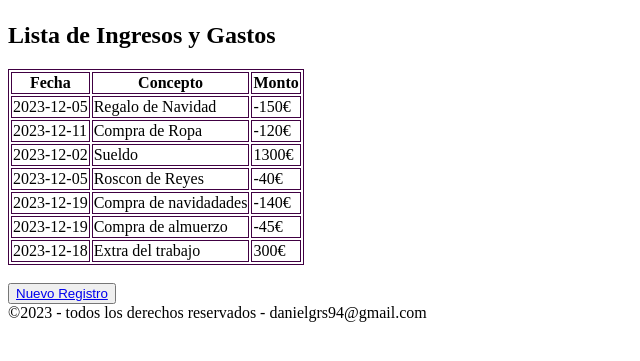
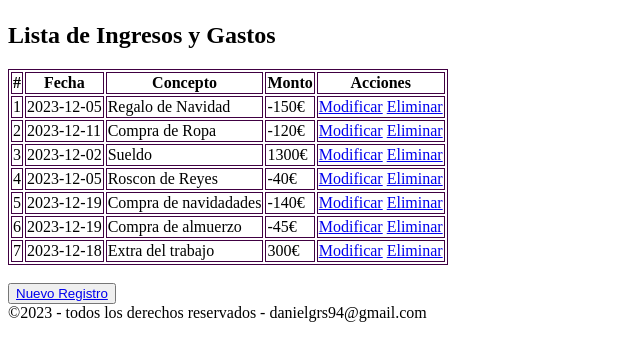
Before and after one commit to RAFART94/APP-INGRESOS-GASTOS, a Flask app: page / in a window 1280 px wide. Shown: the part 87-448 px from the top of the page, without its empty margins (0-640 px from the left). Run offline with Flask 3, Linux system fonts and the light colour scheme.

Commit message:
Actualización de métodos delete y update

```diff
--- a/app_ingresos_gastos/routes.py
+++ b/app_ingresos_gastos/routes.py
@@ -37,13 +37,15 @@ def new():
     else:#Si es GET
         return render_template('new.html', titulo = 'Nuevo', tipoAccion = 'Registro', tipoBoton = 'Guardar', dataForm = {})
 
-@app.route('/delete')
-def delete():
-    return render_template('delete.html', titulo = 'Borrar')
+@app.route('/delete/<int:id>')
+def delete(id):
+    return f'El registro a eliminar es el de id: {id}'
+    #return render_template('delete.html', titulo = 'Borrar')
 
-@app.route('/update')
-def update():
-    return render_template('update.html', titulo = 'Actualizar', tipoAccion = 'Actualización', tipoBoton = 'Editar', dataForm = {})
+@app.route('/update/<int:id>')
+def update(id):
+    return f'El registro a editar es el de id: {id}'
+    #return render_template('update.html', titulo = 'Actualizar', tipoAccion = 'Actualización', tipoBoton = 'Editar', dataForm = {})
 
 def validarFormulario(datosFormularios):
     errores = []#Crear lista para guardar errores
--- a/app_ingresos_gastos/templates/index.html
+++ b/app_ingresos_gastos/templates/index.html
@@ -4,16 +4,23 @@
 
 <table>
     <tr>
+      <th>#</th>
       <th>Fecha</th>
       <th>Concepto</th>
       <th>Monto</th>
+      <th>Acciones</th>
     </tr>
 
     {% for item in data %}
       <tr>
         <td>{{ item[0] }}</td>
         <td>{{ item[1] }}</td>
-        <td>{{ item[2] }}€</td>
+        <td>{{ item[2] }}</td>
+        <td>{{ item[3] }}€</td>
+        <td>
+          <a href="/update/{{item[0]}}">Modificar</a>
+          <a href="/delete/{{item[0]}}">Eliminar</a>
+        </td>
       </tr>
     {% endfor %}
 
--- a/data/movimientos.csv
+++ b/data/movimientos.csv
@@ -1,7 +1,7 @@
-2023-12-05,Regalo de Navidad,-150
-2023-12-11,Compra de Ropa,-120
-2023-12-02,Sueldo,1300
-2023-12-05,Roscon de Reyes,-40
-2023-12-19,Compra de navidadades,-140
-2023-12-19,Compra de almuerzo,-45
-2023-12-18,Extra del trabajo,300
+1,2023-12-05,Regalo de Navidad,-150
+2,2023-12-11,Compra de Ropa,-120
+3,2023-12-02,Sueldo,1300
+4,2023-12-05,Roscon de Reyes,-40
+5,2023-12-19,Compra de navidadades,-140
+6,2023-12-19,Compra de almuerzo,-45
+7,2023-12-18,Extra del trabajo,300
```
